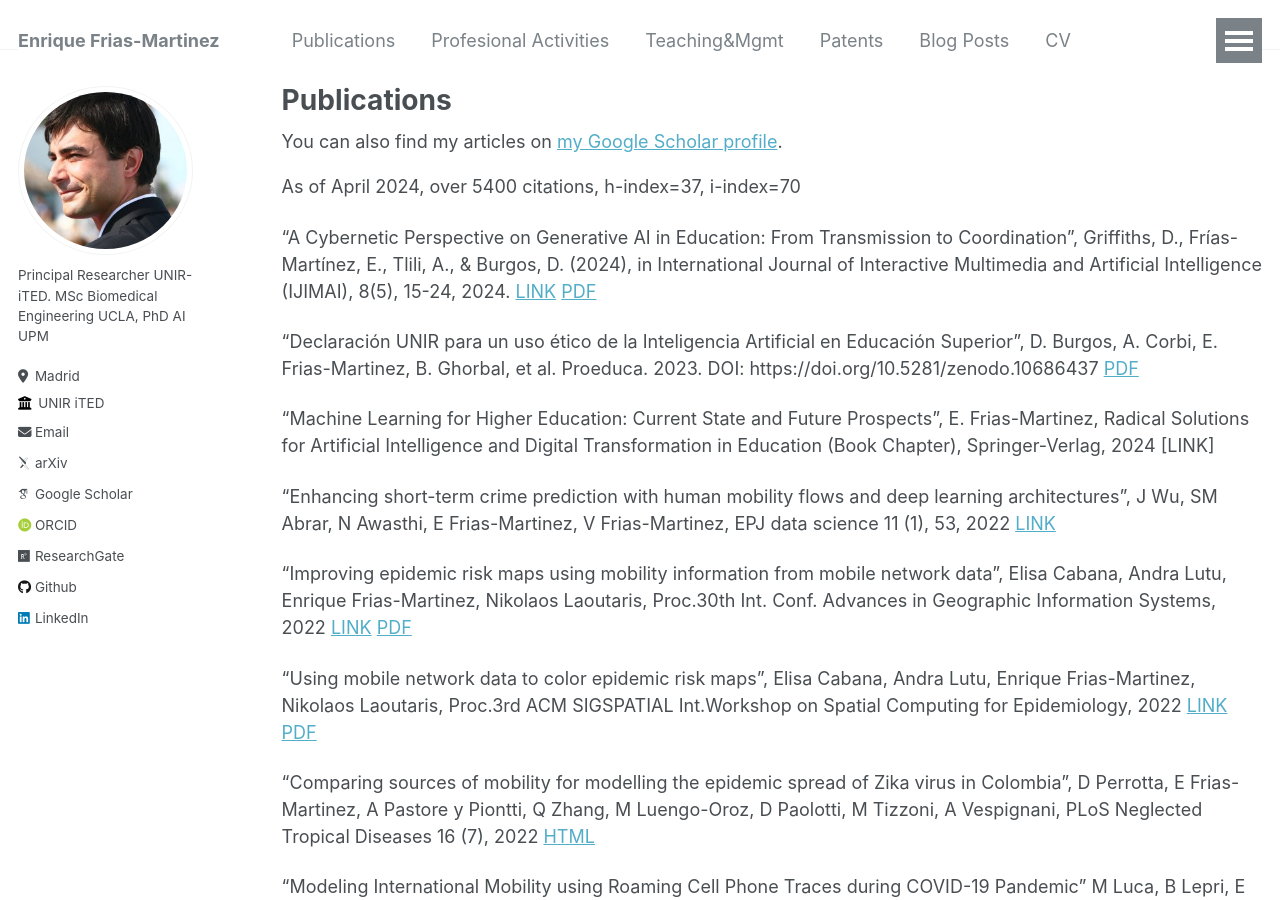
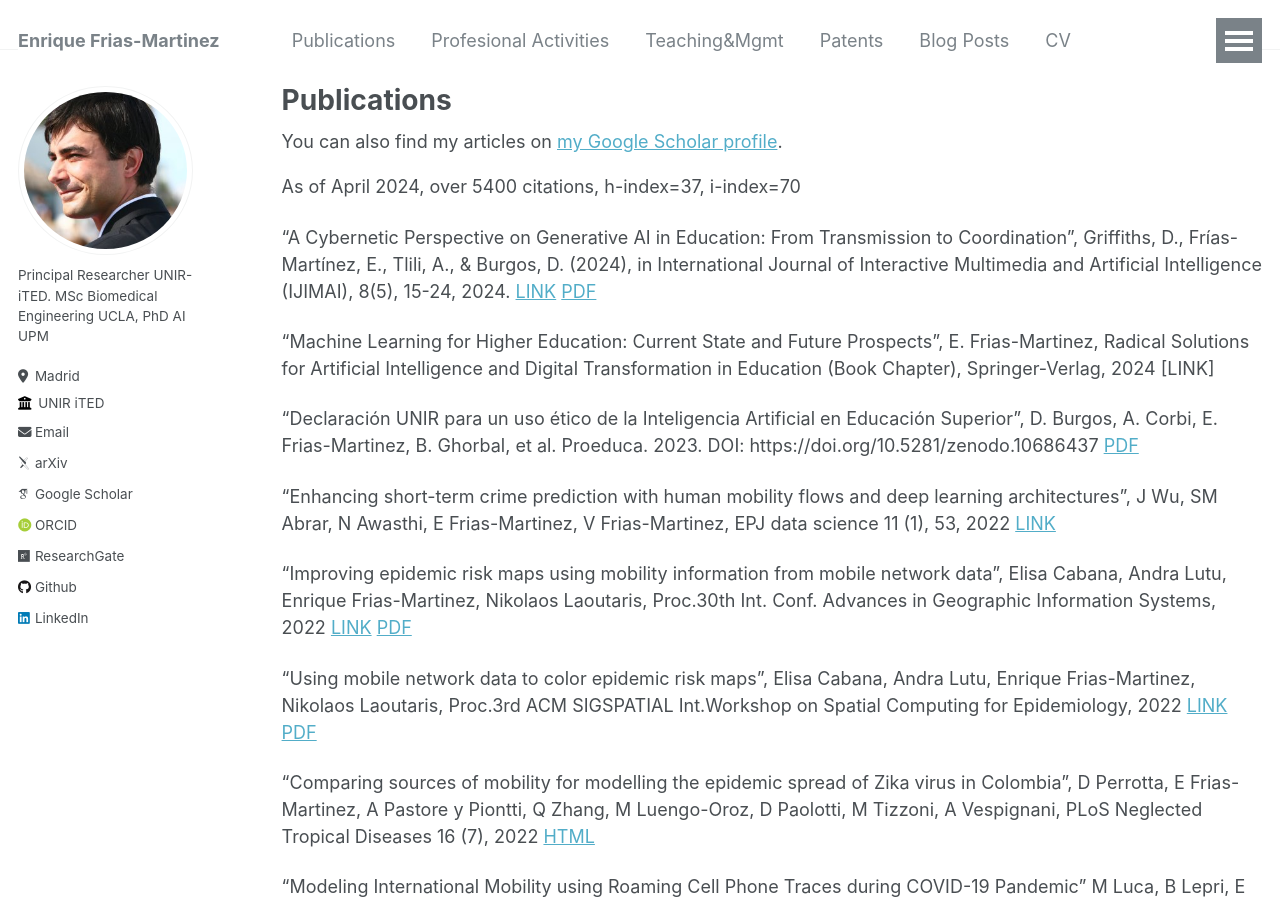
Before and after one commit to ENriqueFRiasM/enriquefriasm.github.io, a Jekyll site: the page built from _pages/publications.md, in a window 1280 px wide and 900 px high. Built offline with Jekyll 4.4.1, drawn with Linux system fonts in a browser that asks for light colours; some web fonts are replaced.

```diff
--- a/_pages/publications.md
+++ b/_pages/publications.md
@@ -13,9 +13,9 @@ As of April 2024, over 5400 citations, h-index=37, i-index=70
 
 "A Cybernetic Perspective on Generative AI in Education: From Transmission to Coordination", Griffiths, D., Frías-Martínez, E., Tlili, A., & Burgos, D. (2024), in International Journal of Interactive Multimedia and Artificial Intelligence (IJIMAI), 8(5), 15-24, 2024. [LINK](https://www.ijimai.org/journal/bibcite/reference/3430)  [PDF](https://reunir.unir.net/bitstream/handle/123456789/16207/A%20Cybernetic%20Perspective%20on%20Generative%20AI%20in%20Education.pdf?sequence=1&isAllowed=y)
 
+"Machine Learning for Higher Education: Current State and Future Prospects", E. Frias-Martinez, Radical Solutions for Artificial Intelligence and Digital Transformation in Education (Book Chapter), Springer-Verlag, 2024 [LINK]
+
 "Declaración UNIR para un uso ético de la Inteligencia Artificial en Educación Superior", D. Burgos, A. Corbi, E. Frias-Martinez, B. Ghorbal, et al. Proeduca. 2023. DOI: https://doi.org/10.5281/zenodo.10686437 [PDF](https://www.unir.net/wp-content/uploads/2024/02/Declaracion-UNIR-para-un-uso-etico-de-la-IA-en-Educacion-Superior.pdf)
-
-"Machine Learning for Higher Education: Current State and Future Prospects", E. Frias-Martinez, Radical Solutions for Artificial Intelligence and Digital Transformation in Education (Book Chapter), Springer-Verlag, 2024 [LINK]
 
 "Enhancing short-term crime prediction with human mobility flows and deep learning architectures", J Wu, SM Abrar, N Awasthi, E Frias-Martinez, V Frias-Martinez,
 EPJ data science 11 (1), 53, 2022 [LINK](https://link.springer.com/content/pdf/10.1140/epjds/s13688-022-00366-2.pdf)
```
